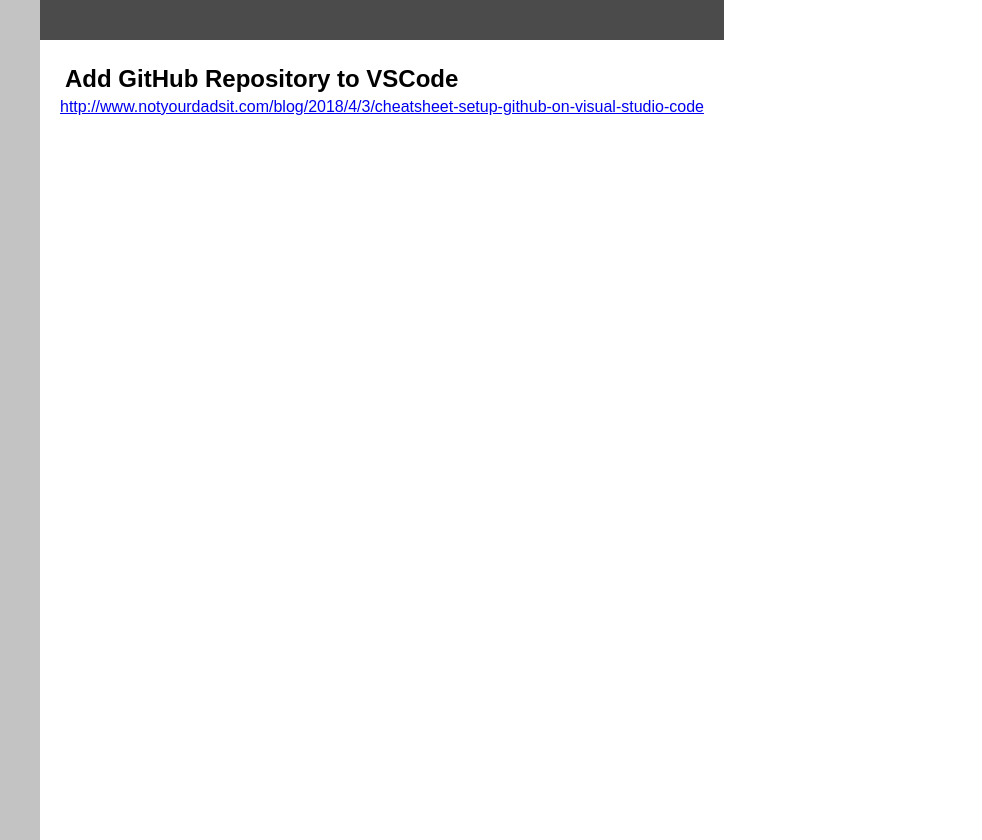
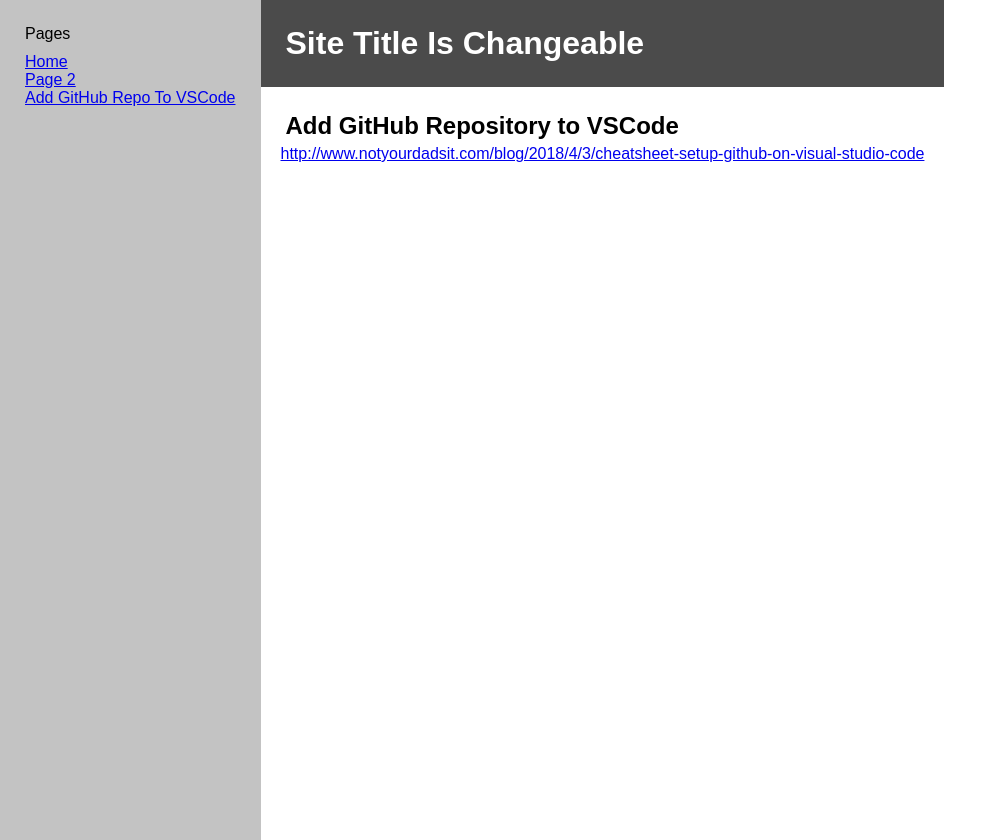
Before and after one commit to cmcntsh/N6806Test, a plain HTML site: page Pages/AddGitHubRepoToVSCode_2020-04-02.html in a window 1280 px wide. Shown: the whole page, without its empty margins (0-982 px from the left). Drawn offline with Linux system fonts and the light colour scheme; files that its build step writes are made by us from their sources.

Commit message:
links to CSS javascript fix

```diff
--- a/Pages/AddGitHubRepoToVSCode_2020-04-02.html
+++ b/Pages/AddGitHubRepoToVSCode_2020-04-02.html
@@ -5,16 +5,16 @@
     <meta name="viewport" content="width=device-width, initial-scale=1.0">
     <meta http-equiv="X-UA-Compatible" content="ie=edge">
     <title>Page 2</title>
-    <link rel="stylesheet" href="CSS/style1.css">
+    <link rel="stylesheet" href="https://cmcntsh.github.io/N6806Test/CSS/style1.css">
 </head>
 <body>
     <div class = "navigation">
-        <script type="text/javascript" src="JavaScript/navigation.js"></script>
+        <script type="text/javascript" src="https://cmcntsh.github.io/N6806Test/JavaScript/navigation.js"></script>
 
     </div>
     <div class = "content">
         <div class = "content-head">
-                <script type="text/javascript" src="JavaScript/siteTitle.js"></script>
+                <script type="text/javascript" src="https://cmcntsh.github.io/N6806Test/JavaScript/siteTitle.js"></script>
         </div>
         <div class = "content-main">
             <h2>Add GitHub Repository to VSCode</h2>
```
Also changed, not shown: Pages/page2.html (+3 -3 lines).
